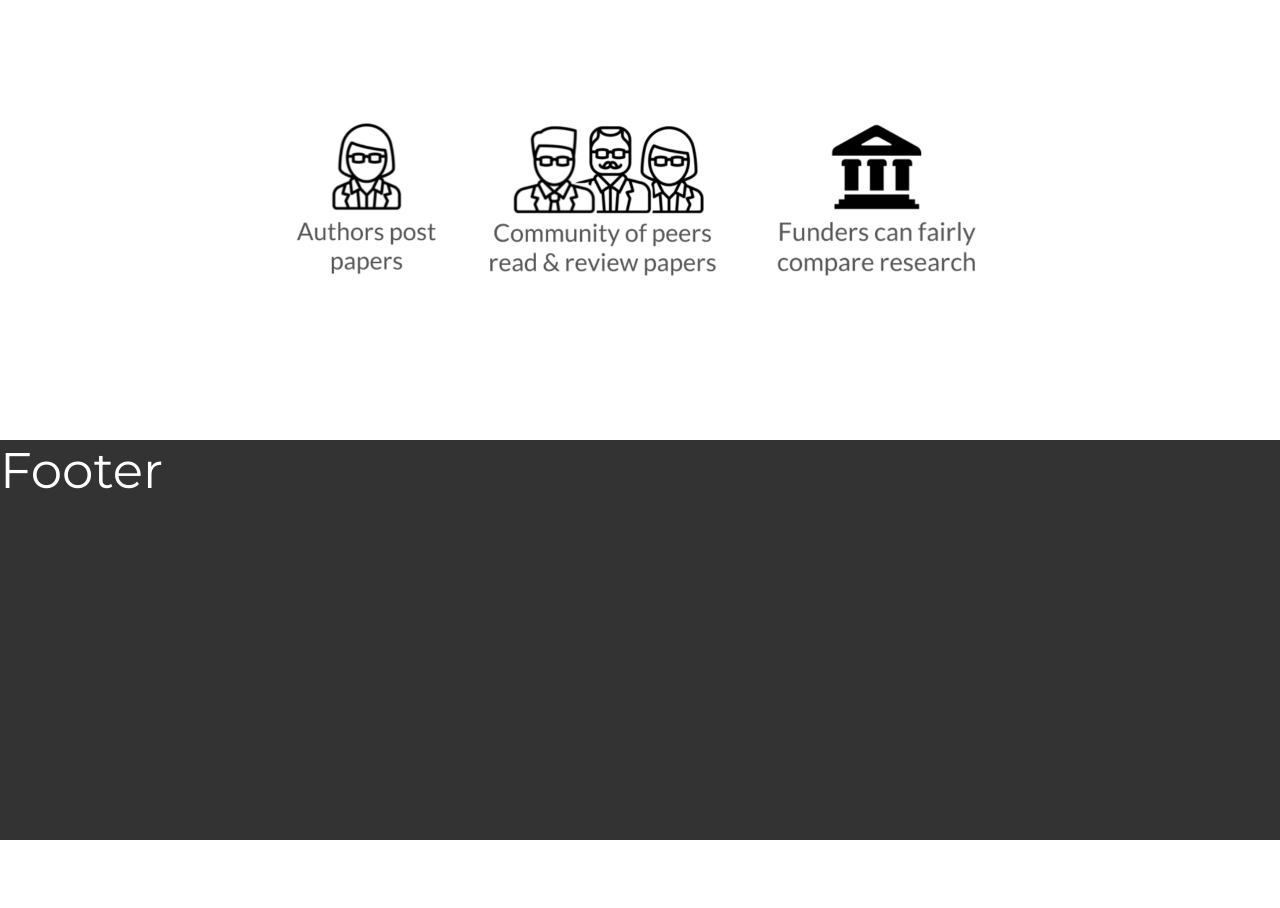
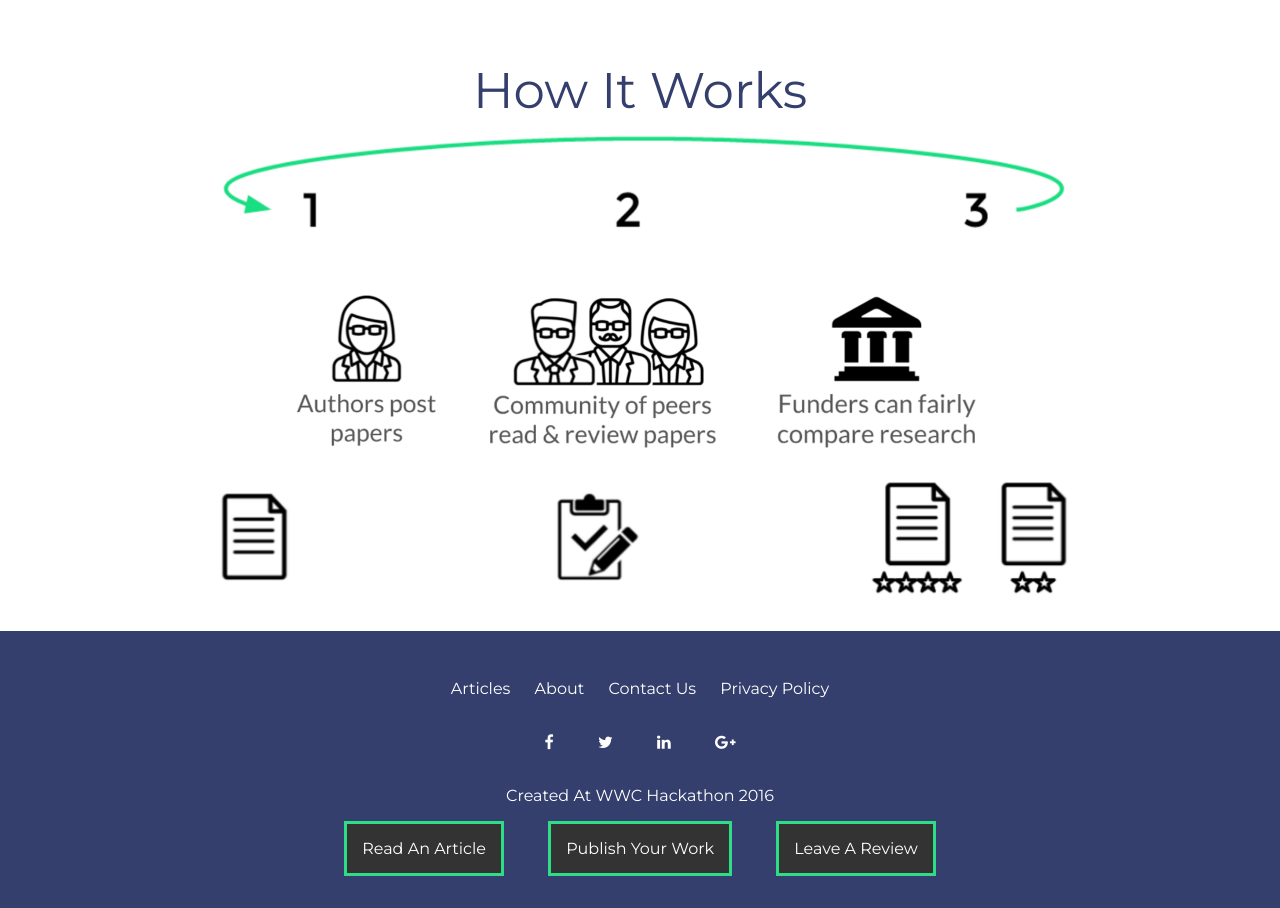
Before and after one commit to sirjessthebrave/wwcHackDayProject, a plain HTML site: page index.html in a window 1280 px wide. Shown: the part 1160-2068 px from the top of the page. Before the commit the page ends 2000 px from the top, so only its background shows below. Drawn offline with nearby package versions, Linux system fonts and the light colour scheme.

Commit message:
final styles

```diff
--- a/index.html
+++ b/index.html
@@ -3,6 +3,7 @@
 <head>
 	<title>Publicus</title>
 	<link href='https://fonts.googleapis.com/css?family=Montserrat:400,700' rel='stylesheet' type='text/css'>
+	<link rel="stylesheet" type="text/css" href="https://maxcdn.bootstrapcdn.com/font-awesome/4.6.1/css/font-awesome.min.css">
 	<link rel="stylesheet" type="text/css" href="siteassets/css/global.css">
 
 </head>
@@ -22,7 +23,7 @@
 <div class="hero">
 	<div class="container">
 		<div class="heading">Research for the 21st Century</div>
-		<div class="search"><input type="text" class="searchBox" name="search" placeholder="Search.."></div>
+		<div class="search"><input type="text" class="searchBox" name="search" placeholder="Find what you are looking for"></div>
 		<div class="links"><a href="#">Browse Categories</a>&nbsp;&nbsp;|&nbsp;&nbsp;<a href="#">Advanced Search</a></div>
 	</div>
 	<a href="#content" class="page-scroll"><div class="encircle bounce animated">
@@ -45,16 +46,36 @@
 		</div>
 	</div>
 </div>
-<div class="Infographic">
-	<div class="heading">Infographic</div>
+<div class="Infographic" style="padding: 20px 0;">
+	<div class="heading" style="color: #343F6D; text-align: center;">How It Works</div>
+	<div style="margin:0 auto;"><img src="images/numbers.png" style="width: 70%; display: block; margin:0 auto;"></div>
 	<section id="infographic">
 		<img id="image1" class="info-image" src="images/authors.png">
   		<img id="image2" class="info-image" src="images/reviewers.png">
   		<img id="image3" class="info-image" src="images/funders.png">
 	</section>
+	<div  style="margin:0 auto;"><img src="images/docs.png"  style="width: 70%; display: block; margin:0 auto;"></div>
 </div>
 <div class="footer">
-	<div class="heading">Footer</div>
+        <div class="footer-menu">
+            <ul>
+                <li class="link">Articles</li>
+                <li class="link">About</li>
+                <li class="link">Contact Us</li>
+                <li class="link">Privacy Policy</li>
+            </ul>
+            <ul>
+                <i class="fa fa-facebook" aria-hidden="true"></i>
+                <i class="fa fa-twitter" aria-hidden="true"></i>
+                <i class="fa fa-linkedin" aria-hidden="true"></i>
+                <i class="fa fa-google-plus" aria-hidden="true"></i>
+            </ul>
+            <p>Created At WWC Hackathon 2016</p>
+            <button>Read An Article</button>
+            <button>Publish Your Work</button>
+            <button>Leave A Review</button>
+        </div>
+    </div>
 </div>
 <script src="https://code.jquery.com/jquery-1.12.3.min.js" integrity="sha256-aaODHAgvwQW1bFOGXMeX+pC4PZIPsvn2h1sArYOhgXQ="   crossorigin="anonymous"></script>
 <script type="text/javascript" src="siteassets/js/jquery.easing.1.3.js"></script>
--- a/siteassets/css/global.css
+++ b/siteassets/css/global.css
@@ -176,7 +176,7 @@ input[type=text]:focus {
   font-family: 'Montserrat', sans-serif;
 }
 .Infographic {
-	height: 400px;
+	height: 100%;
 	width: 100%;
 	background-color: #fff;
 }
@@ -191,9 +191,27 @@ input[type=text]:focus {
   background-color: #fff;
 }
 .footer {
-	height: 400px;
-	width: 100%;
-	background-color: #333;
+  background: RGBA(52, 63, 109, 1);
+  font-family: 'Montserrat', sans-serif;
+  padding: 2em 0;
+}
+.footer-menu {
+  text-align: center;
+}
+.footer-menu ul {
+  padding: 0;
+}
+.fa {
+  padding: 20px;
+}
+.footer-menu button {
+  border: 3px solid #2edd86;
+  padding: 15px;
+  background-color: #333;
+  font-size: 16px;
+  color: #fff;
+  margin: 0 20px;
+  font-family: 'Montserrat', sans-serif;
 }
 @-webkit-keyframes bounce {
   0%, 20%, 50%, 80%, 100% {
```
Also changed, not shown: images/docs.png (added), images/numbers.png (added).
